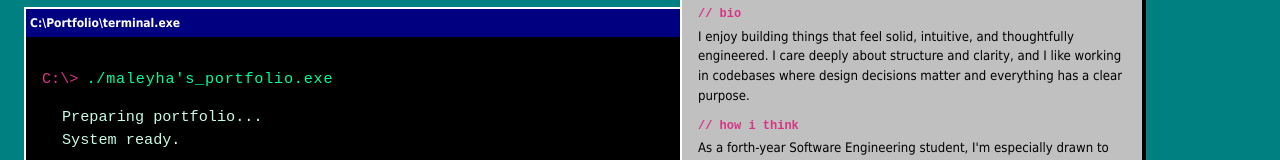
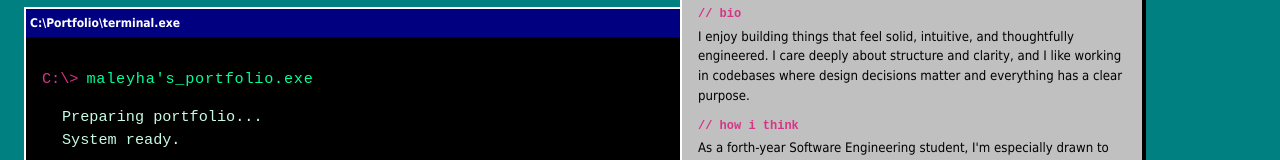
Before and after one commit to maleyhaf/terminal_portfolio, a Next.js app in the folder terminal_portfolio/: page / in a window 1280 px wide. Shown: the part 169-329 px from the top of the page. Built offline with nearby package versions, Linux system fonts and the light colour scheme.

Commit message:
visual tweak

```diff
--- a/terminal_portfolio/data/commands.ts
+++ b/terminal_portfolio/data/commands.ts
@@ -6,7 +6,7 @@ type Command = {
 
 const commands: readonly Command[] = [
   {
-    text: "./maleyha's_portfolio.exe",
+    text: "maleyha's_portfolio.exe",
     o_type: "text",
     output: [
       "Preparing portfolio...",
```
